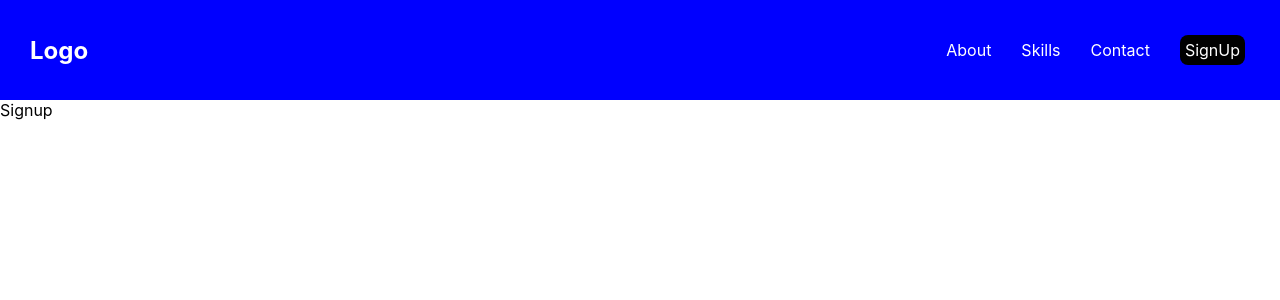
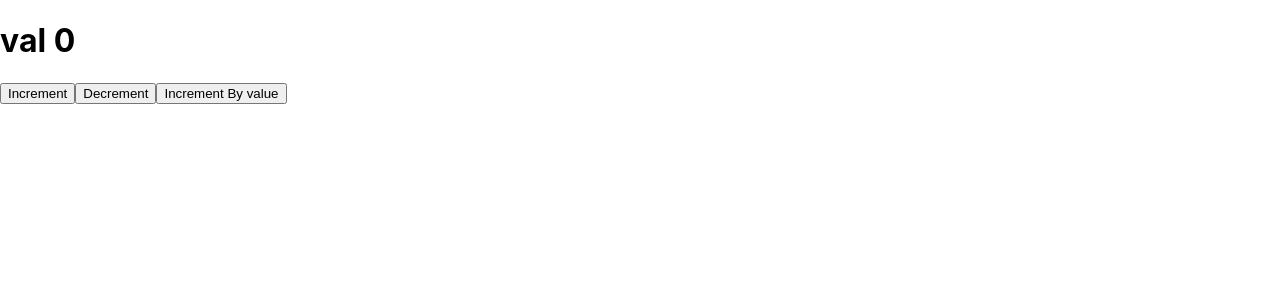
Before and after one commit to NAVEED476/30-days-react, a React (Create React App) app: page /signup in a window 1280 px wide. Shown: the top 300 px of the page. Built offline with nearby package versions, Linux system fonts and the light colour scheme.

Commit message:
counter app using redux toolkit

```diff
--- a/package.json
+++ b/package.json
@@ -3,11 +3,13 @@
   "version": "0.1.0",
   "private": true,
   "dependencies": {
+    "@reduxjs/toolkit": "^2.2.0",
     "@testing-library/jest-dom": "^5.17.0",
     "@testing-library/react": "^13.4.0",
     "@testing-library/user-event": "^13.5.0",
     "react": "^18.2.0",
     "react-dom": "^18.2.0",
+    "react-redux": "^9.1.0",
     "react-router-dom": "^6.22.0",
     "react-scripts": "5.0.1",
     "web-vitals": "^2.1.4"
--- /dev/null
+++ b/src/30 days/Day 2/CounterApp/redux/Slice.js
@@ -0,0 +1,25 @@
+import {createSlice} from "@reduxjs/toolkit";
+
+const initialState = {
+    value:0
+}
+
+export const counterSlice = createSlice({
+    name:"counter",
+    initialState,
+    reducers:{
+        increment:(state)=>{
+            state.value+=1;
+        },
+        decrement:(state)=>{
+            state.value-=1;
+        },
+        incrementByValue:(state,action)=>{
+            state.value += action.payload
+        }
+    }
+})
+
+export const {increment, decrement, incrementByValue} = counterSlice.actions;
+
+export default counterSlice.reducer;
--- /dev/null
+++ b/src/30 days/Day 2/CounterApp/redux/store.js
@@ -0,0 +1,7 @@
+import {configureStore} from "@reduxjs/toolkit";
+import counterReducer from "../redux/Slice"
+export const store = configureStore({
+    reducer:{
+        counter:counterReducer,
+    }
+})
--- /dev/null
+++ b/src/30 days/Day 2/React/Counter.jsx
@@ -0,0 +1,26 @@
+import React from "react";
+import { useSelector, useDispatch } from "react-redux";
+import {
+  increment,
+  decrement,
+  incrementByValue,
+} from "../CounterApp/redux/Slice";
+
+const Counter = () => {
+  const count = useSelector((state) => state.counter.value);
+  const dispatch = useDispatch();
+  return (
+    <div>
+      <h1>val {count}</h1>
+      <div>
+        <button onClick={() => dispatch(increment())}>Increment</button>
+        <button onClick={() => dispatch(decrement())}>Decrement</button>
+        <button onClick={() => dispatch(incrementByValue())}>
+          Increment By value
+        </button>
+      </div>
+    </div>
+  );
+};
+
+export default Counter;
--- a/src/App.js
+++ b/src/App.js
@@ -6,41 +6,44 @@
 import Contact from "./30 days/Day 1/components/Contact";
 import Skills from "./30 days/Day 1/components/Skills";
 import Signup from "./30 days/Day 1/components/Signup";
+import Counter from "./30 days/Day 2/React/Counter";
+
 
 function App() {
 
-  const routes = createBrowserRouter([
-    {
-      element:<NavbarRoutes/>,
-      children:[
-        {
-          path:"/",
-          element:<Home/>
-        },
-        {
-          path:"/about",
-          element:<About/>
-        },
-        {
-          path:"/contact",
-          element:<Contact/>
-        },
-        {
-          path:"/skills",
-          element:<Skills/>
-        },
+  // const routes = createBrowserRouter([
+  //   {
+  //     element:<NavbarRoutes/>,
+  //     children:[
+  //       {
+  //         path:"/",
+  //         element:<Home/>
+  //       },
+  //       {
+  //         path:"/about",
+  //         element:<About/>
+  //       },
+  //       {
+  //         path:"/contact",
+  //         element:<Contact/>
+  //       },
+  //       {
+  //         path:"/skills",
+  //         element:<Skills/>
+  //       },
 
-        {
-          path:"signup",
-          element:<Signup/>
-        }
-      ]
-    },
+  //       {
+  //         path:"signup",
+  //         element:<Signup/>
+  //       }
+  //     ]
+  //   },
 
-  ])
+  // ])
   return (
     <div className="App">
-     <RouterProvider router={routes}/>
+     {/* <RouterProvider router={routes}/> */}
+     <Counter/>
     </div>
   );
 }
```
Also changed, not shown: src/index.js (+4 -3 lines), 1 other file (tests, documents, lock files or other folders).
